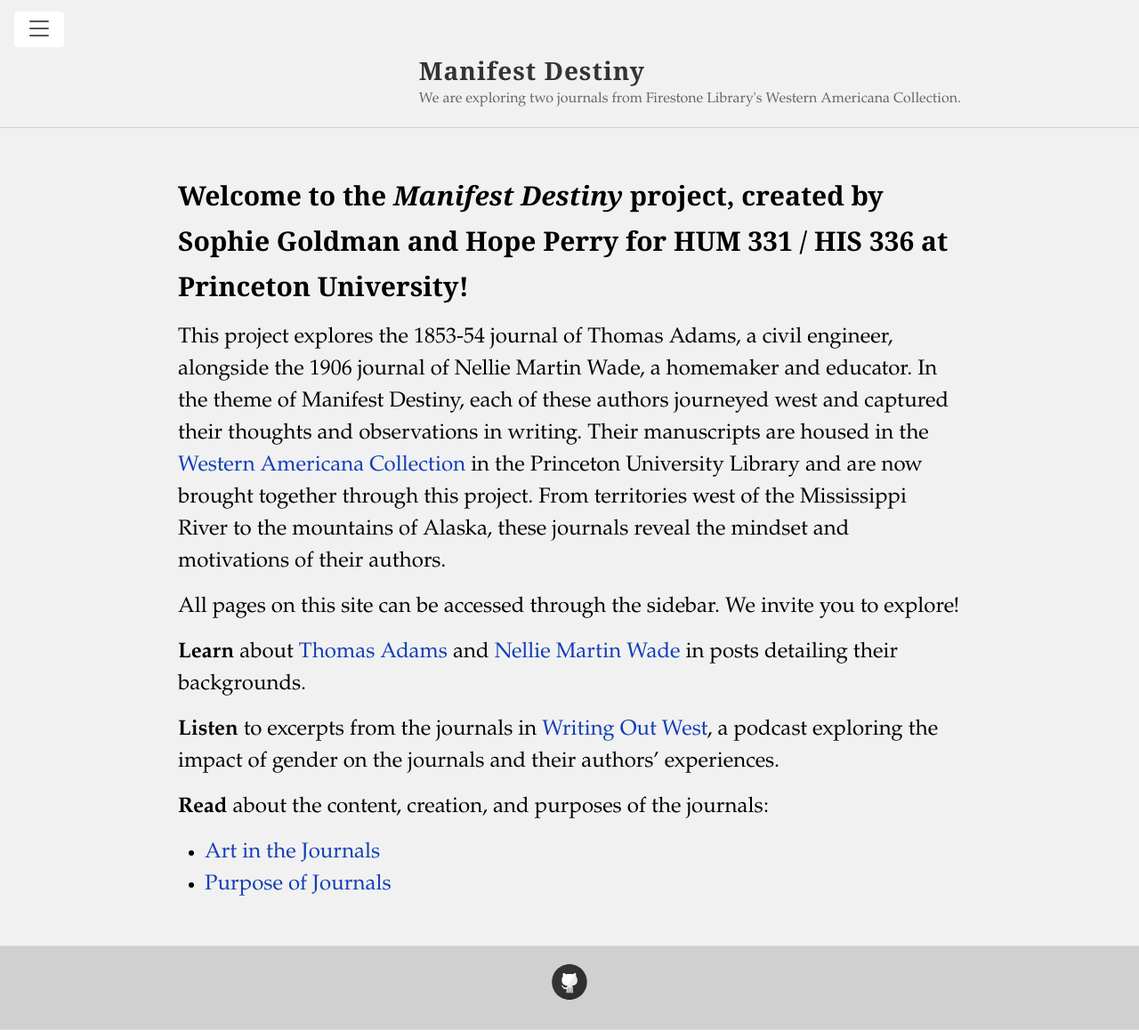
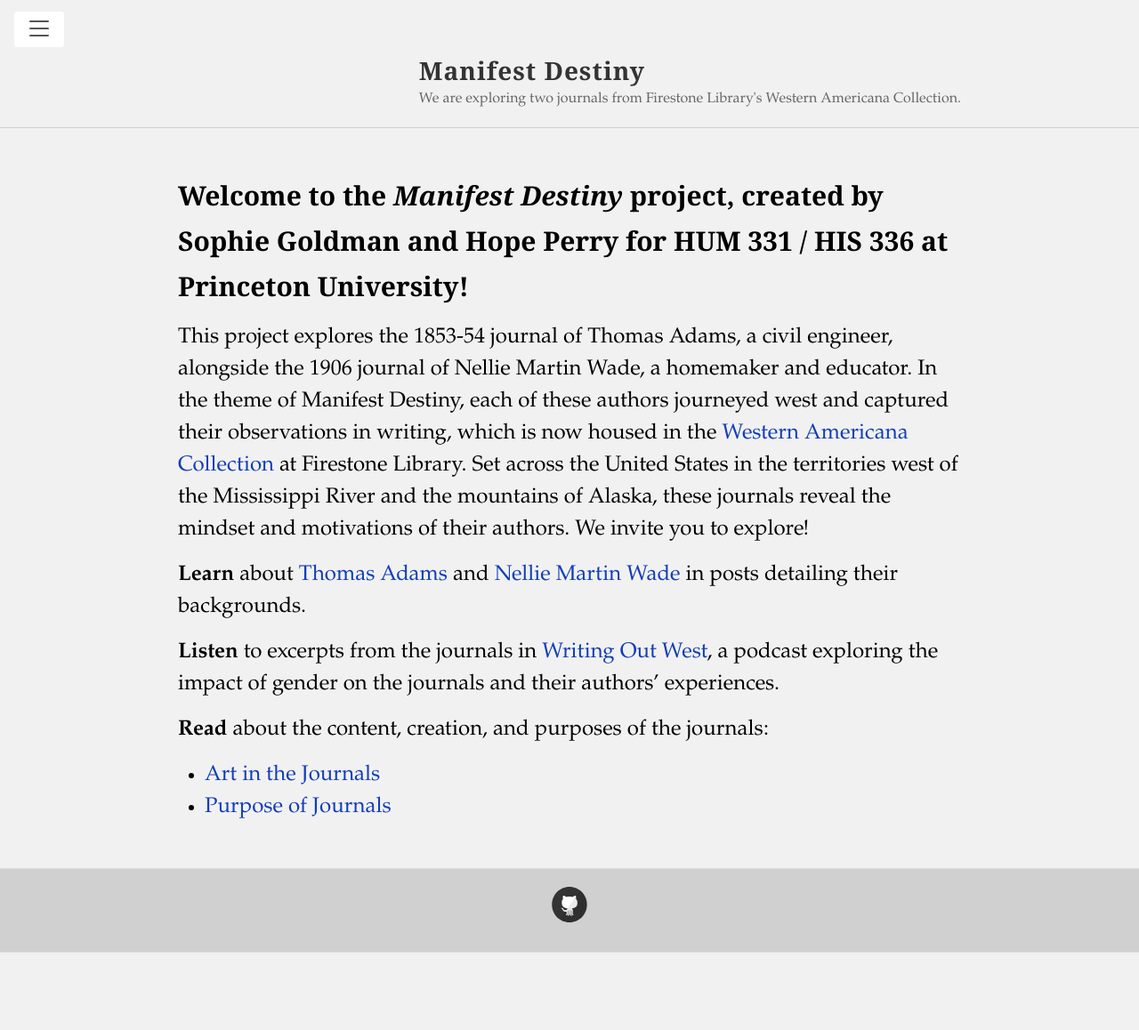
Before and after one commit to HUM-331-Princeton/manifest-destiny, a Jekyll site: the page built from index.md, in a window 1280 px wide. Shown: the whole page at 89% size. Built offline with Jekyll 4.4.1, drawn with Linux system fonts in a browser that asks for light colours; our own code applies the rules of GitHub Pages for plain Markdown files; after the commit the page ends 1071 px from its top, so only the background shows below that.

Commit message:
Update index.md

```diff
--- a/index.md
+++ b/index.md
@@ -4,9 +4,7 @@
 
 # Welcome to the _Manifest Destiny_ project, created by Sophie Goldman and Hope Perry for HUM 331 / HIS 336 at Princeton University!
 
-This project explores the 1853-54 journal of Thomas Adams, a civil engineer, alongside the 1906 journal of Nellie Martin Wade, a homemaker and educator. In the theme of Manifest Destiny, each of these authors journeyed west and captured their thoughts and observations in writing. Their manuscripts are housed in the [Western Americana Collection](https://library.princeton.edu/special-collections/divisions/princeton-collections-american-west) in the Princeton University Library and are now brought together through this project. From territories west of the Mississippi River to the mountains of Alaska, these journals reveal the mindset and motivations of their authors.
-
-All pages on this site can be accessed through the sidebar. We invite you to explore!
+This project explores the 1853-54 journal of Thomas Adams, a civil engineer, alongside the 1906 journal of Nellie Martin Wade, a homemaker and educator. In the theme of Manifest Destiny, each of these authors journeyed west and captured their observations in writing, which is now housed in the [Western Americana Collection](https://library.princeton.edu/special-collections/divisions/princeton-collections-american-west) at Firestone Library. Set across the United States in the territories west of the Mississippi River and the mountains of Alaska, these journals reveal the mindset and motivations of their authors. We invite you to explore!
 
 **Learn** about [Thomas Adams](https://hum-331-princeton.github.io/manifest-destiny/Thomas-Adams-Background/) and [Nellie Martin Wade](https://hum-331-princeton.github.io/manifest-destiny/Nellie-Martin-Wade-Background/) in posts detailing their backgrounds.
 
```
